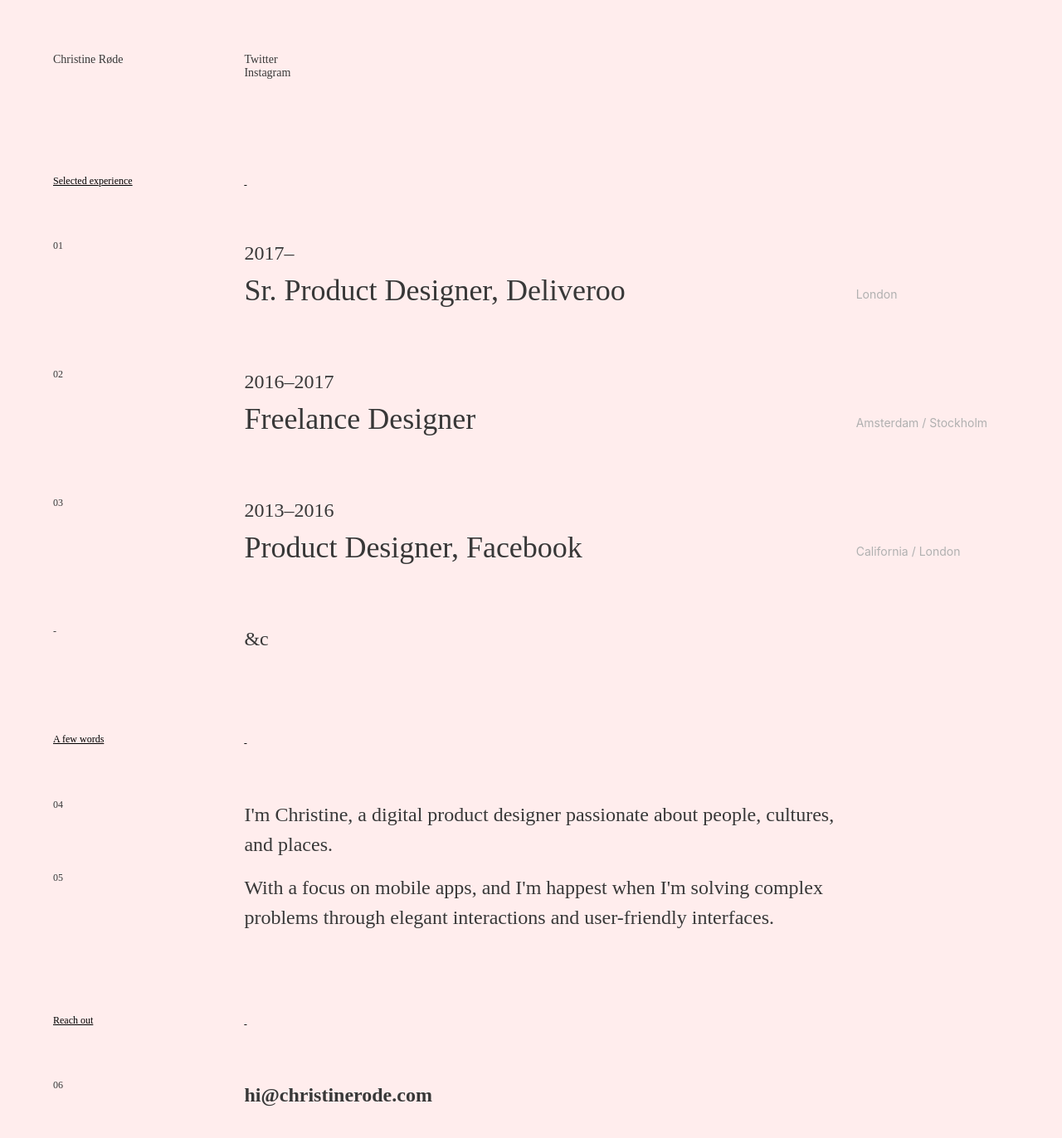
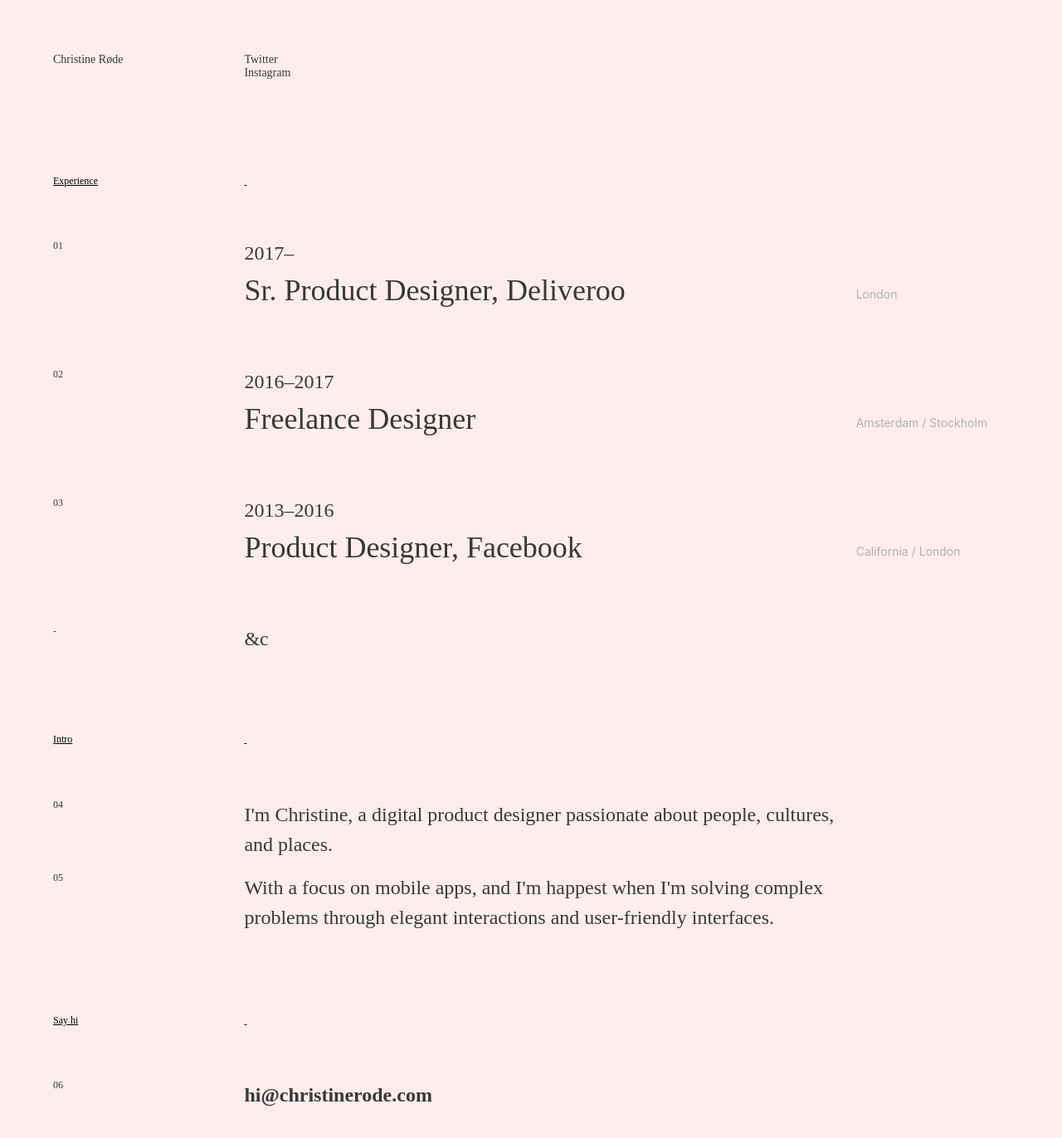
Before and after one commit to christinerode/rode-co, a React (Create React App) app: page / in a window 1280 px wide. Shown: the top 1372 px of the page at 83% size. Built offline with nearby package versions, Linux system fonts and the light colour scheme.

Commit message:
spacing refinements

```diff
--- a/public/index.html
+++ b/public/index.html
@@ -2,10 +2,9 @@
 <html lang="en">
   <head>
     <meta charset="utf-8" />
-    <link rel="shortcut icon" href="%PUBLIC_URL%/favicon.ico" />
+    <!--<link rel="shortcut icon" href="%PUBLIC_URL%/favicon.ico" />-->
     <link rel="stylesheet" href="%PUBLIC_URL%/css/tachyons.css" />
     <link rel="stylesheet" href="%PUBLIC_URL%/css/main.css" />
-
 
     <meta
       name="viewport"
@@ -13,29 +12,10 @@
     />
     <meta name="theme-color" content="#000000" />
 
-    <!--
-      Notice the use of %PUBLIC_URL% in the tags above.
-      It will be replaced with the URL of the `public` folder during the build.
-      Only files inside the `public` folder can be referenced from the HTML.
-
-      Unlike "/favicon.ico" or "favicon.ico", "%PUBLIC_URL%/favicon.ico" will
-      work correctly both with client-side routing and a non-root public URL.
-      Learn how to configure a non-root public URL by running `npm run build`.
-    -->
     <title>Christine Røde ·· Product Designer</title>
   </head>
-  <body class="pa4 pa5-ns">
+  <body class="pa3 pt4 pr4 pa5-ns">
     <noscript>You need to enable JavaScript to run this app.</noscript>
     <div id="root"></div>
-    <!--
-      This HTML file is a template.
-      If you open it directly in the browser, you will see an empty page.
-
-      You can add webfonts, meta tags, or analytics to this file.
-      The build step will place the bundled scripts into the <body> tag.
-
-      To begin the development, run `npm start` or `yarn start`.
-      To create a production bundle, use `npm run build` or `yarn build`.
-    -->
   </body>
 </html>
--- a/src/App.js
+++ b/src/App.js
@@ -58,12 +58,12 @@ const Experience = ({children, range, place, no}) => (
 )
 
 const Paragraph = ({children, no, css}) => (
-  <div className="fl w-100 mb3">
+  <div className="fl w-100 mb2 mb3-ns">
     <div className="fl w-20 fw0 f7 light">
        {no}
     </div>
     <div className="fl w-80 f4 f3-ns">
-      <h3 className="f3 mv0 fl w-100 fw4 lh-copy measure">
+      <h3 className="f5 f3-ns mv0 fl w-100 fw4 lh-copy measure">
         {children}
       </h3>
     </div>
@@ -74,7 +74,7 @@ class Resume extends Component {
   render() {
     return (
         <div className="fl w-100 mb2">
-          <Title>Selected experience</Title>
+          <Title>Experience</Title>
 
           <Experience range="2017–" place="London" no="01">
               Sr. Product Designer, Deliveroo
@@ -87,14 +87,14 @@ class Resume extends Component {
           </Experience>
           <Experience range="&c" no="-"></Experience>
 
-          <Title>A few words</Title>
+          <Title>Intro</Title>
 
-          <Paragraph no="04">I'm Christine, a digital product designer passionate about people, cultures, and places. </Paragraph>
-          <Paragraph no="05">With a focus on mobile apps, and I'm happest when I'm solving complex problems through elegant interactions and user-friendly interfaces. </Paragraph>
+          <Paragraph no="04">I'm Christine, a digital product designer passion&shy;ate about people, cultures, and&nbsp;places. </Paragraph>
+          <Paragraph no="05">With a focus on mobile apps, and I'm happest when I'm solving complex problems through elegant interactions and user-friendly inter&shy;faces. </Paragraph>
 
           <div className="cf pa5"></div>
 
-          <Title>Reach out</Title>
+          <Title>Say hi</Title>
 
           <Paragraph no="06"><strong>hi@christinerode.com</strong></Paragraph>
 
```
Also changed, not shown: 1 other file (tests, documents, lock files or other folders).
